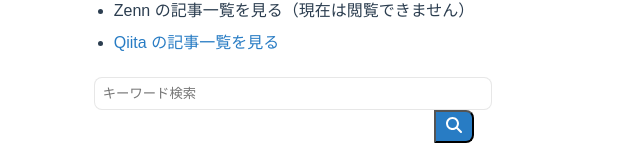
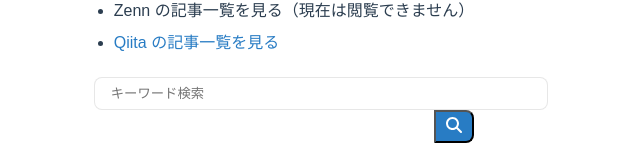
Before and after one commit to noriyuki-shimizu/article-nuxt3, a Nuxt app: page / in a window 1280 px wide. Shown: the part 129-296 px from the top of the page, without its empty margins (356-996 px from the left). Built offline with nearby package versions, Linux system fonts and the light colour scheme.

Commit message:
input ボックスの padding 調整

```diff
--- a/pages/index.vue
+++ b/pages/index.vue
@@ -61,7 +61,7 @@
 
   &__input {
     width: 100%;
-    padding: 8px;
+    padding: 8px 56px 8px 16px;
     border: 1px solid var(--color-border);
     border-radius: 8px;
   }
```
